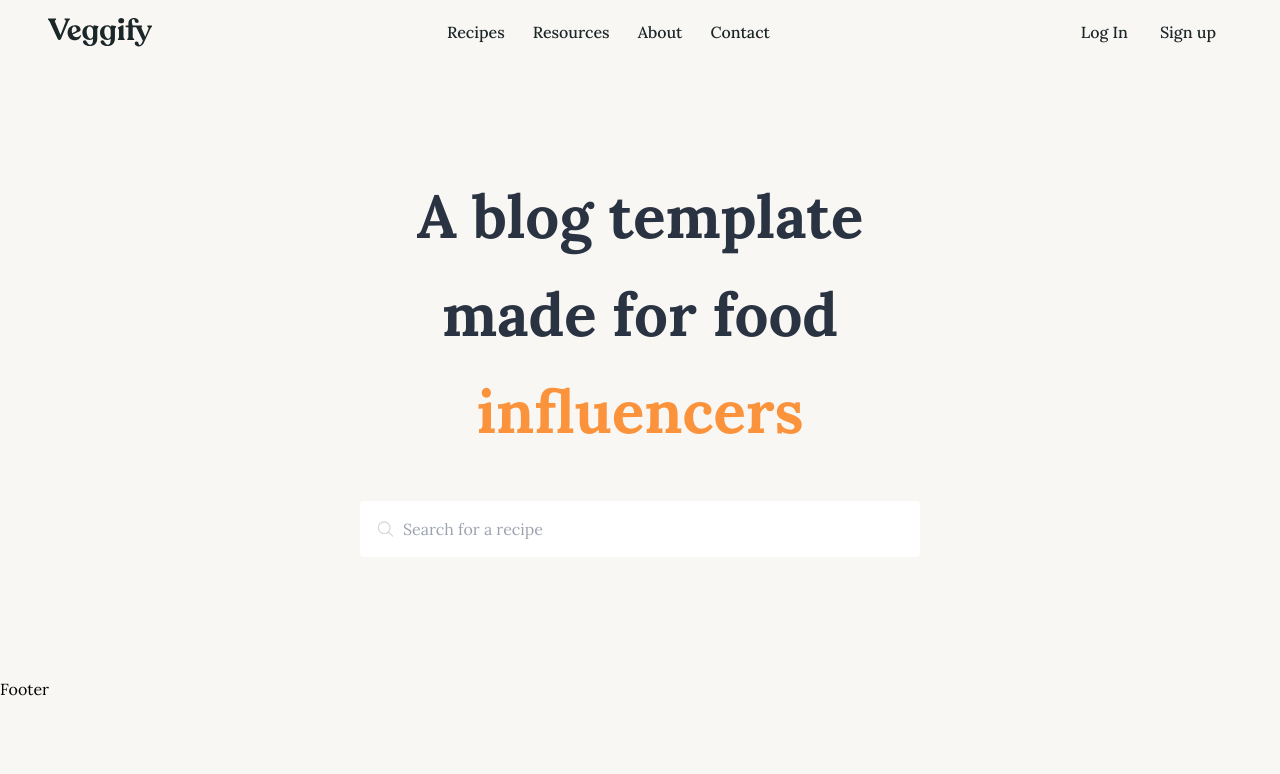
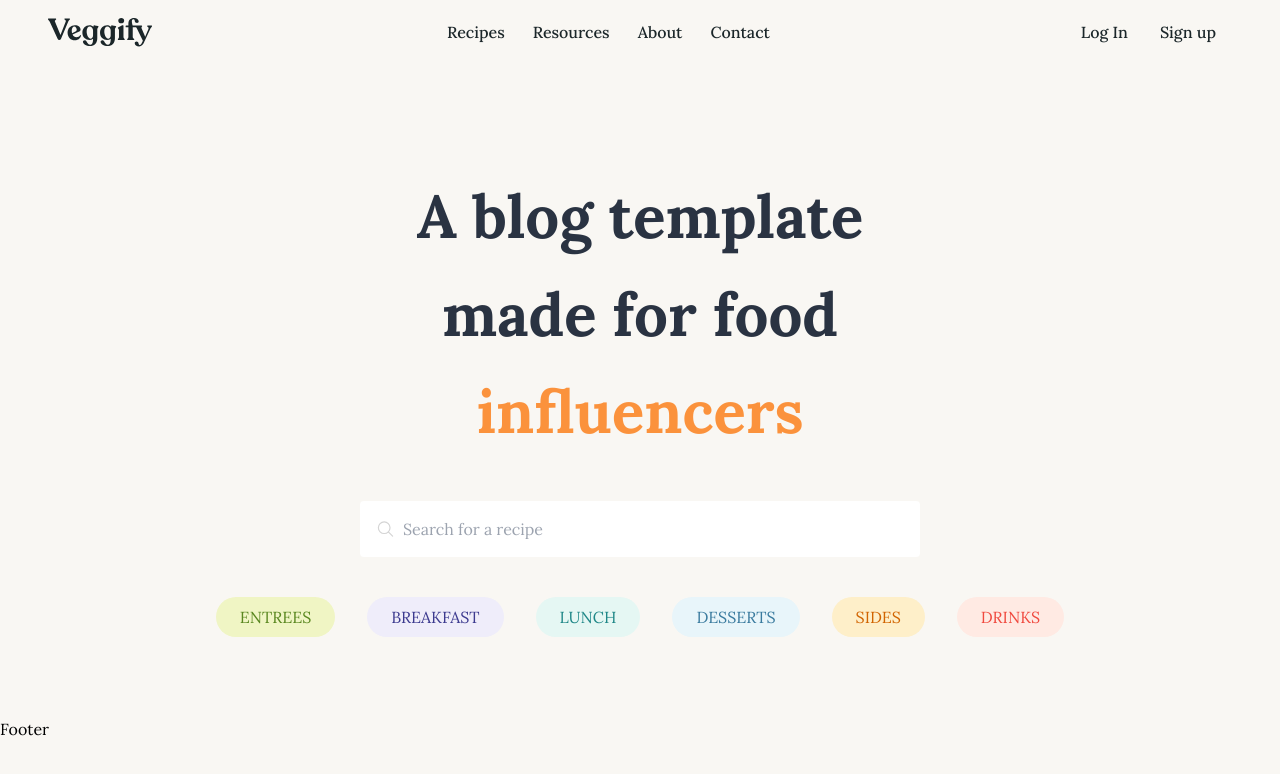
Before and after one commit to shoriful-dev/Veggify-Recipe-Blog-App, a React (Vite) app in the folder frontend/: page / in a window 1280 px wide. Shown: the top 774 px of the page. Built offline with nearby package versions, Linux system fonts and the light colour scheme.

Commit message:
add some

```diff
--- a/frontend/src/pages/category/CategoryWrapper.jsx
+++ b/frontend/src/pages/category/CategoryWrapper.jsx
@@ -1,8 +1,69 @@
 import React from 'react';
+import { Link } from 'react-router-dom';
+
+function CategoryItem({ name, href, backgroundColor, color }) {
+  const style = {
+    backgroundColor: backgroundColor,
+    color: color,
+    borderColor: color
+  }
+  return (
+    <div>
+      <Link to={href} className='rounded-full'>
+        <div className="uppercase px-6 py-2 text-center rounded-full" style={style}>{name}</div>
+      </Link>
+    </div>
+  );
+}
+
+function CategoryList () {
+  return (
+    <div className="flex flex-wrap items-center justify-center gap-8">
+      <CategoryItem
+        name="entrees"
+        href="/categories/entrees"
+        backgroundColor="#f0f5c4"
+        color="#59871f"
+      />
+      <CategoryItem
+        name="breakfast"
+        href="/categories/breakfast"
+        backgroundColor="#efedfa"
+        color="#3c3a8f"
+      />
+      <CategoryItem
+        name="lunch"
+        href="/categories/lunch"
+        backgroundColor="#e5f7f3"
+        color="#1f8787"
+      />
+      <CategoryItem
+        name="desserts"
+        href="/categories/desserts"
+        backgroundColor="#e8f5fa"
+        color="#397a9e"
+      />
+      <CategoryItem
+        name="sides"
+        href="/categories/sides"
+        backgroundColor="#feefc9"
+        color="#d16400"
+      />
+      <CategoryItem
+        name="drinks"
+        href="/categories/drinks"
+        backgroundColor="#ffeae3"
+        color="#f0493e"
+      />
+    </div>
+  );
+}
 
 const CategoryWrapper = () => {
   return (
-    <div>CategoryWrapper</div>
+    <div>
+      <CategoryList/>
+    </div>
   )
 }
 
--- a/frontend/src/pages/home/Home.jsx
+++ b/frontend/src/pages/home/Home.jsx
@@ -1,5 +1,6 @@
 import React from 'react';
 import Hero from '../../components/Hero';
+import CategoryWrapper from '../category/CategoryWrapper';
 
 const Home = () => {
   return (
@@ -7,6 +8,7 @@ const Home = () => {
       <div className="container mx-auto">
         <div className="flex flex-col justify-center items-center w-full py-20">
           <Hero />
+          <CategoryWrapper />
         </div>
       </div>
     </>
```
Also changed, not shown: frontend/src/main.jsx (+6 -4 lines), frontend/src/pages/category/CategoryPage.jsx (added).
